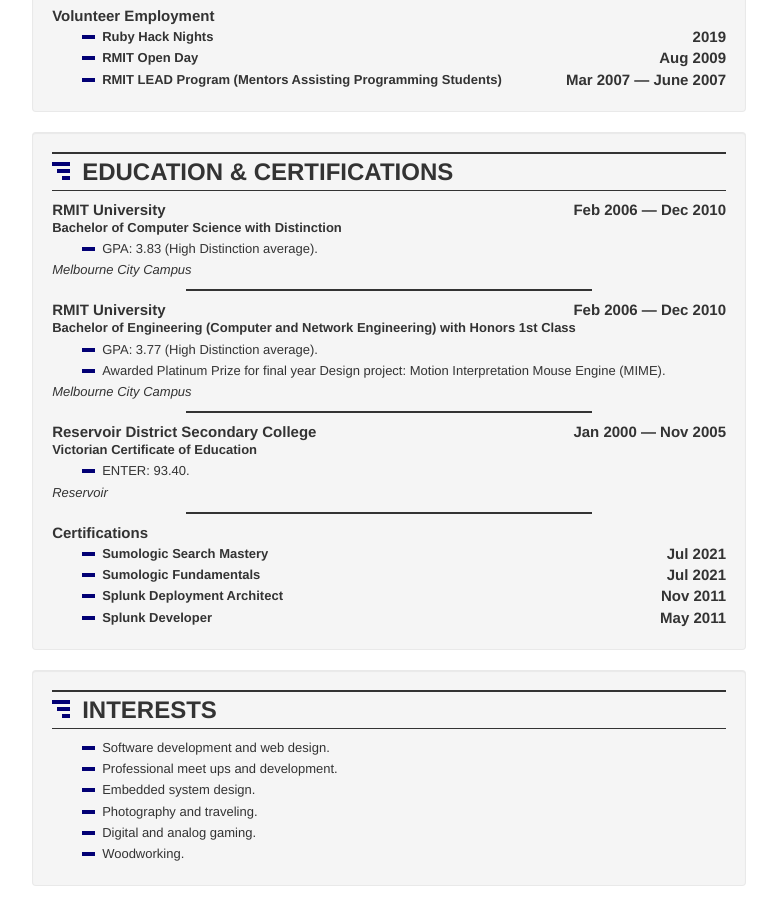
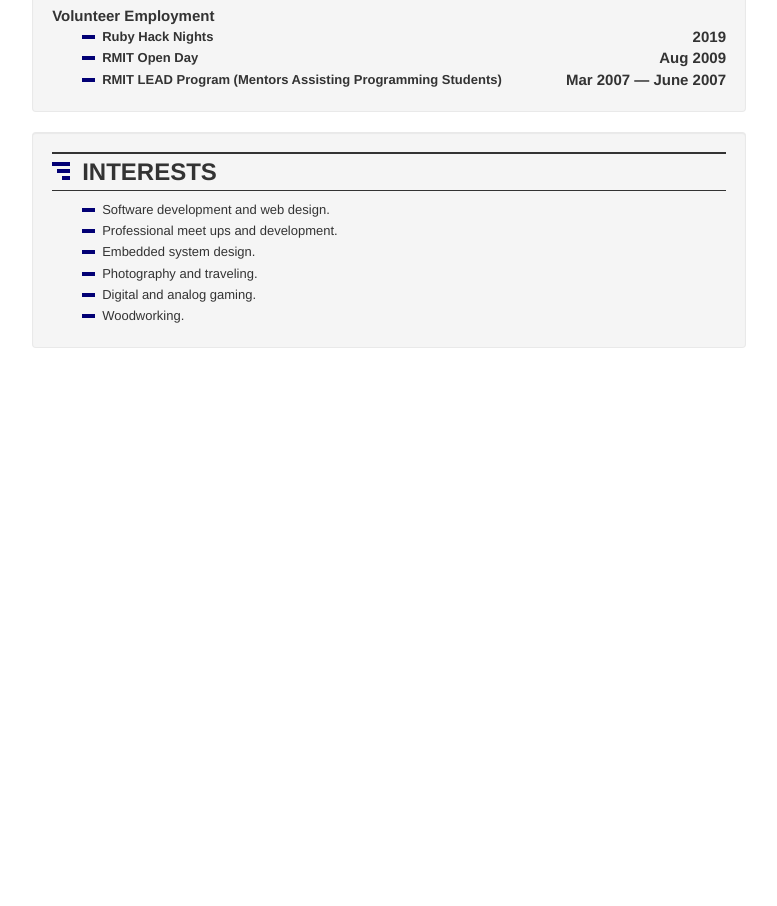
Before and after one commit to asellitt/cv, a plain HTML site: page cv/index.html in a window 1280 px wide. Shown: the part 2462-3368 px from the top of the page, without its empty margins (374-1151 px from the left). After the commit the page ends 2830 px from the top, so only its background shows below. Drawn offline with Linux system fonts and the light colour scheme.

Commit message:
We probably dont need this anymore because its covered in the summary

```diff
--- a/cv/index.html
+++ b/cv/index.html
@@ -180,21 +180,16 @@
         .threecolumn div:nth-of-type(1) {
           width: 60%;
           position: relative;
-          overflow: hidden;
         }
 
         .threecolumn div:nth-of-type(2) {
-          text-align: right;
+          text-align: left;
           width: 15%;
         }
 
         .threecolumn div:nth-of-type(3) {
           text-align: right;
           width: 26%;
-        }
-        .threecolumn div:nth-of-type(3) {
-          text-align: right;
-          width: 25%;
         }
 
         .well {
@@ -495,80 +490,6 @@
               </div>
             </div>
 
-            <div id="edu" class="well">
-              <h2>EDUCATION & CERTIFICATIONS</h2>
-              <div>
-                <div class="education">
-                  <div class="institution">RMIT University</div>
-                  <div class="dates">Feb 2006 &#8212; Dec 2010</div>
-                  <div class="certification">Bachelor of Computer Science with Distinction</div>
-                  <div class="description">
-                    <ul>
-                      <li>GPA: 3.83 (High Distinction average).</li>
-                    </ul>
-                  </div>
-                  <div class="location">Melbourne City Campus</div>
-                </div>
-
-                <div class="spacer"></div>
-
-                <div class="education">
-                  <div class="institution">RMIT University</div>
-                  <div class="dates">Feb 2006 &#8212; Dec 2010</div>
-                  <div class="certification">
-                    Bachelor of Engineering (Computer and Network Engineering) with Honors 1st Class
-                  </div>
-                  <div class="description">
-                    <ul>
-                      <li>GPA: 3.77 (High Distinction average).</li>
-                      <li>
-                        Awarded Platinum Prize for final year Design project: Motion Interpretation Mouse Engine (MIME).
-                      </li>
-                    </ul>
-                  </div>
-                  <div class="location">Melbourne City Campus</div>
-                </div>
-
-                <div class="spacer"></div>
-
-                <div class="education noprint">
-                  <div class="institution">Reservoir District Secondary College</div>
-                  <div class="dates">Jan 2000 &#8212; Nov 2005</div>
-                  <div class="certification">Victorian Certificate of Education</div>
-                  <div class="description">
-                    <ul>
-                      <li>ENTER: 93.40.</li>
-                    </ul>
-                  </div>
-                  <div class="location">Reservoir</div>
-                </div>
-
-                <div class="spacer noprint"></div>
-
-                <div class="certifications noprint">
-                  <div class="institution">Certifications</div>
-                  <ul>
-                    <li>
-                      <div class="certification">Sumologic Search Mastery</div>
-                      <div class="dates">Jul 2021</div>
-                    </li>
-                    <li>
-                      <div class="certification">Sumologic Fundamentals</div>
-                      <div class="dates">Jul 2021</div>
-                    </li>
-                    <li>
-                      <div class="certification">Splunk Deployment Architect</div>
-                      <div class="dates">Nov 2011</div>
-                    </li>
-                    <li>
-                      <div class="certification">Splunk Developer</div>
-                      <div class="dates">May 2011</div>
-                    </li>
-                  </ul>
-                </div>
-              </div>
-            </div>
-
             <div id="int" class="well">
               <h2>INTERESTS</h2>
               <ul>
```
